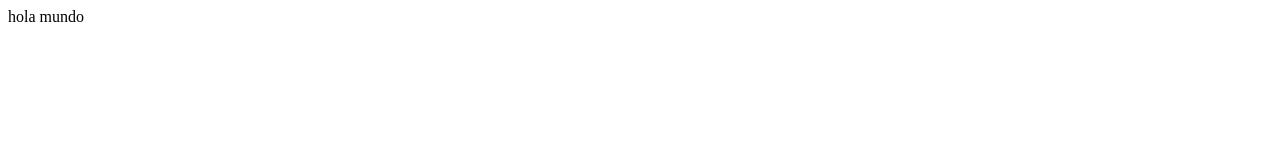
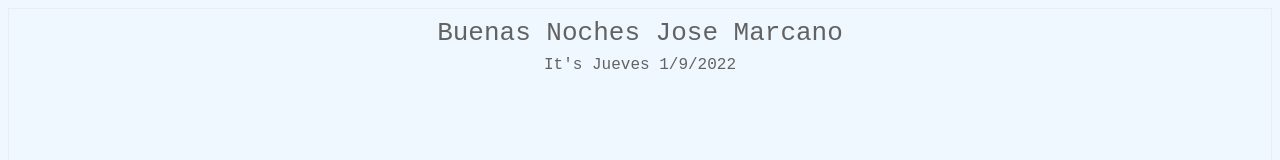
Before and after one commit to josehmr/notion-widget, a plain HTML site: page index.html in a window 1280 px wide. Shown: the top 160 px of the page. Drawn offline with Linux system fonts and the light colour scheme.

Commit message:
Saludos Principal Notion

```diff
--- a/index.html
+++ b/index.html
@@ -1 +1,57 @@
-hola mundo
+<html>
+<head>
+    <title>Greeting Message</title>
+    <style>
+#lbl {
+    font-family: monospace;
+    font-size: xx-large;
+    color: #626262;
+    padding: 5px;
+    border: 1px solid #ececec;
+    text-align: center;
+    line-height: 1.5;
+    height:85%
+
+
+}
+#date{
+    font-size:large;
+}
+body{
+    background-color: aliceblue;
+}
+    </style>
+</head>
+<body>
+    <div id="lbl"></div>
+</body>
+
+<script>
+    var weekday = new Array(7);
+    weekday[0] = "Domingo";
+    weekday[1] = "Lunes";
+    weekday[2] = "Martes";
+    weekday[3] = "Miercoles";
+    weekday[4] = "Jueves";
+    weekday[5] = "Sabado";
+    weekday[6] = "Domingo";
+
+
+    var today = new Date();
+    var hrs = today.getHours();
+    var dayOfWeek = weekday[today.getDay()];
+    var date = dayOfWeek+" " + today.getDate() + "/" +(today.getMonth()+1) +'/'+today.getFullYear()  ;
+
+    var greet;
+
+    if (hrs < 12)
+        greet = 'Buenos Dias  ';
+    else if (hrs >= 12 && hrs <= 17)
+        greet = 'Buenas Tardes ';
+    else if (hrs >= 17 && hrs <= 24)
+        greet = 'Buenas Noches  ';
+
+    document.getElementById('lbl').innerHTML =
+          greet+= "Jose Marcano " +`<div id="date"> It's ${date}</div>`;
+</script>
+</html>
```
